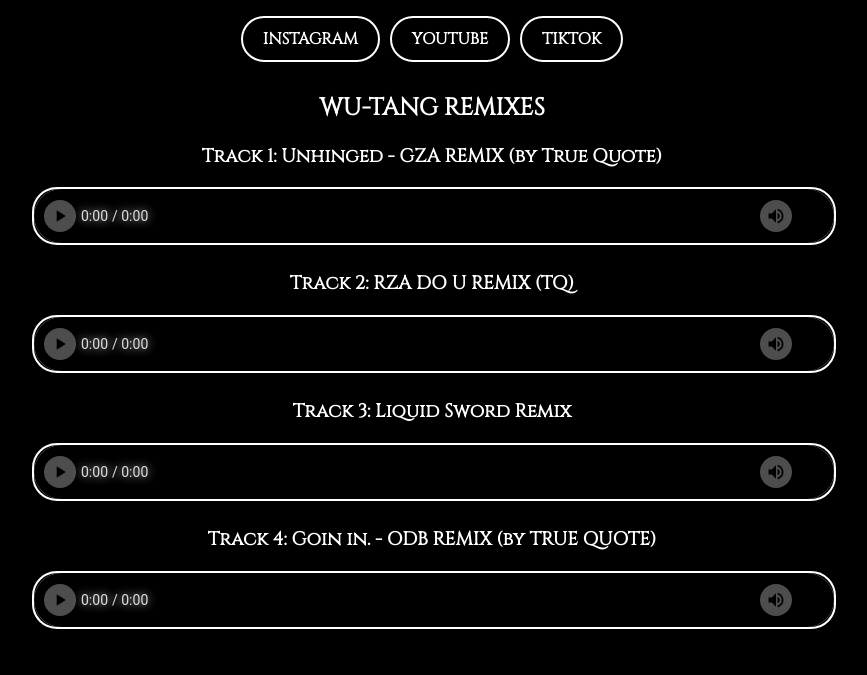
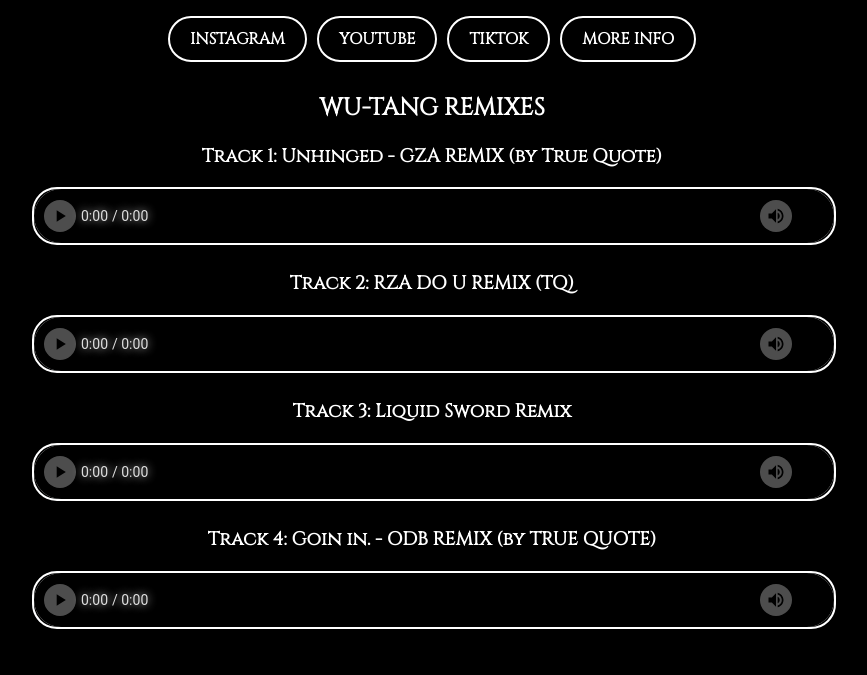
Before and after one commit to Trumusic9595/Trumusic-info, a plain HTML site: page index.html in a window 1280 px wide. Shown: the part 406-1081 px from the top of the page, without its empty margins (208-1075 px from the left). Drawn offline with Linux system fonts and the light colour scheme.

Commit message:
Update index.html

```diff
--- a/index.html
+++ b/index.html
@@ -134,6 +134,11 @@
     <a href="https://www.tiktok.com/@truequotetheartist?_t=8pThPdxHywg&_r=1" class="button">
         <span><strong>TIKTOK</strong></span>
     </a>
+
+    <!-- New button added here -->
+    <a href="https://trumusic9595.github.io/Trumusic-info2/" class="button">
+        <span><strong>MORE INFO</strong></span>
+    </a>
 </div>
     <h2>WU-TANG REMIXES</h2>
     <ul class="playlist">
```
Lines whose indentation alone changed are shown as unchanged.
